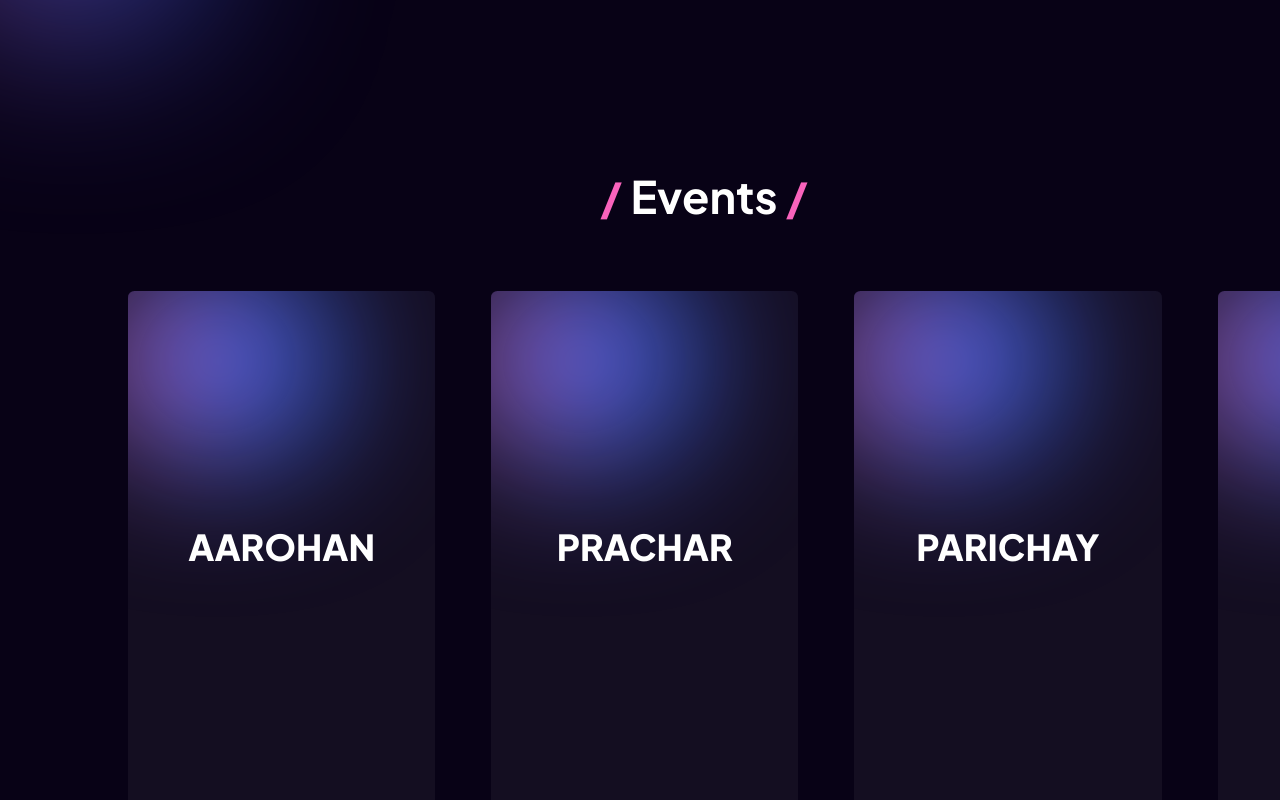
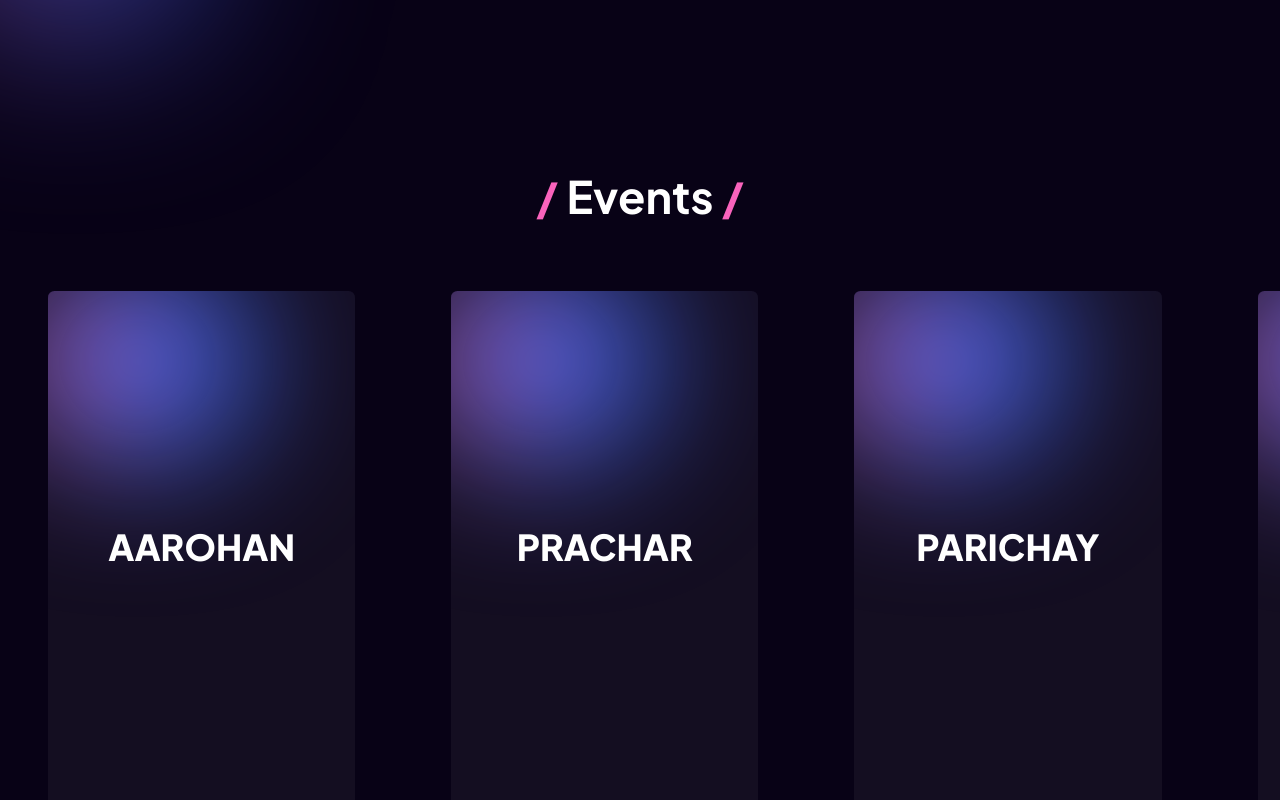
Before and after one commit to harshkanoje/e-cell_website, a React (Create React App) app: page / in a window 1280 px wide. Shown: the part 2360-3160 px from the top of the page. Built offline with nearby package versions, Linux system fonts and the light colour scheme.

Commit message:
Update events.css
changed the cards margin space

```diff
--- a/src/components/Events/events.css
+++ b/src/components/Events/events.css
@@ -15,6 +15,7 @@
   overflow-x: scroll;
   align-items: center;
 }
+
 
 .events-card{
   position: relative;
@@ -57,7 +58,7 @@
 @media only screen and (max-width: 767px) {
   .events-container{
     height: 65vh;
-    margin-left: 10vw;
+    margin-left: 0vw;
   }
 
   .event-cards{
@@ -67,7 +68,8 @@
   .events-card{
     height: 35vh;
     min-width: 60vw;
-    margin-right: 3rem;
+    margin-right: 2rem;
+    margin-left: 2rem;
   }
 
   .events-container h2{
@@ -88,7 +90,7 @@
 @media only screen and (min-width: 768px) and (max-width: 991px) {
   .events-container{
     height: 70vh;
-    margin-left: 10vw;
+    margin-left: 0vw;
   }
 
   .event-cards{
@@ -99,6 +101,7 @@
     height: 45vh;
     min-width: 60vw;
     margin-right: 3rem;
+    margin-left: 3rem;
   }
 
   .events-container h2{
@@ -119,7 +122,7 @@
 @media only screen and (min-width: 992px) and (max-width: 1199px) {
   .events-container{
     height: 100vh;
-    margin-left: 10vw;
+    margin-left: 0vw;
   }
 
   .event-cards{
@@ -130,6 +133,7 @@
     height: 60vh;
     min-width: 24vw;
     margin-right: 3rem;
+    margin-left: 3rem;
   }
 
   .events-container h2{
@@ -150,7 +154,7 @@
 @media only screen and (min-width: 1200px) {
   .events-container{
     height: 100vh;
-    margin-left: 10vw;
+    margin-left: 0vw;
   }
 
   .event-cards{
@@ -160,7 +164,8 @@
   .events-card{
     height: 65vh;
     min-width: 24vw;
-    margin-right: 3.5rem;
+    margin-right: 3rem;
+    margin-left: 3rem;
   }
 
   .events-container h2{
```
